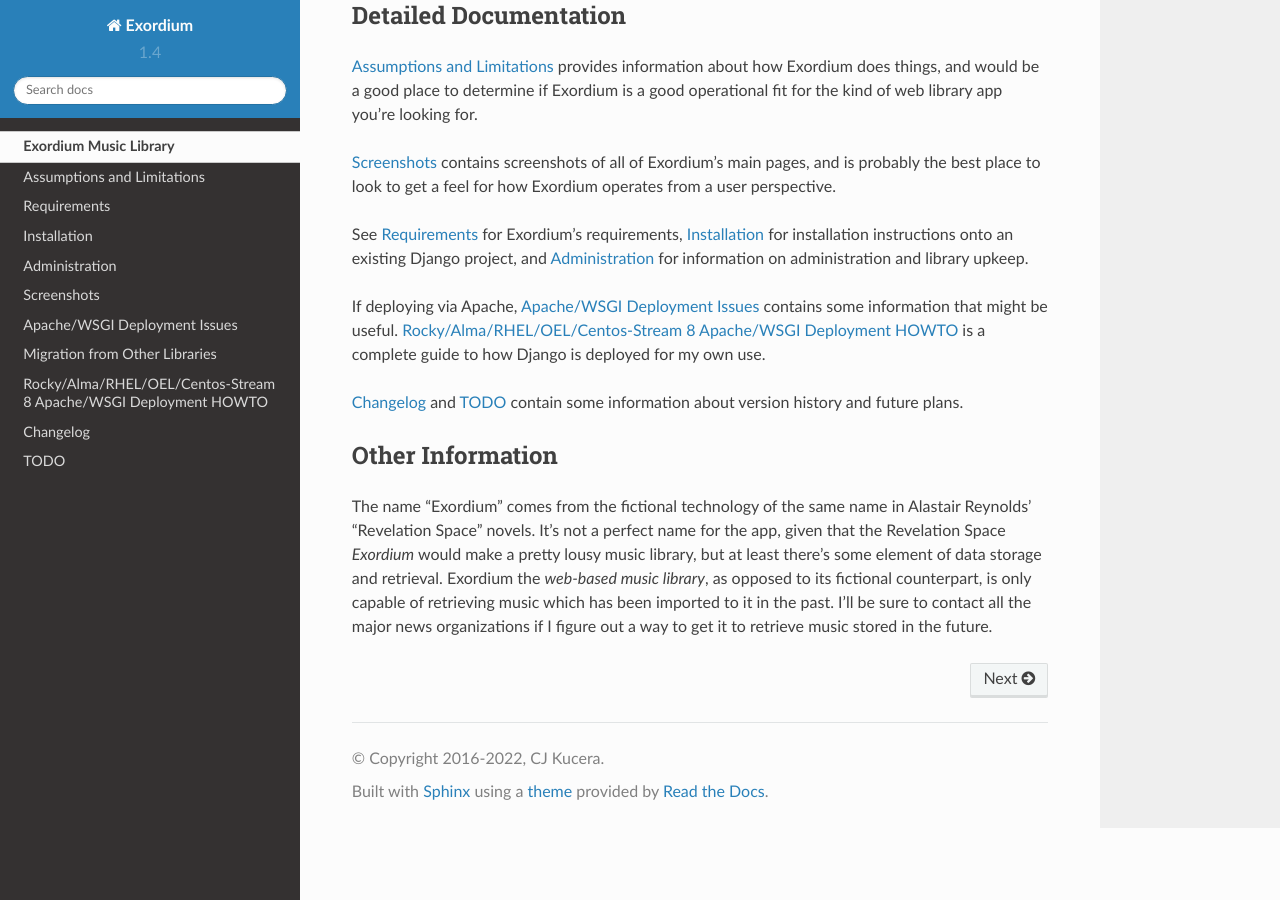
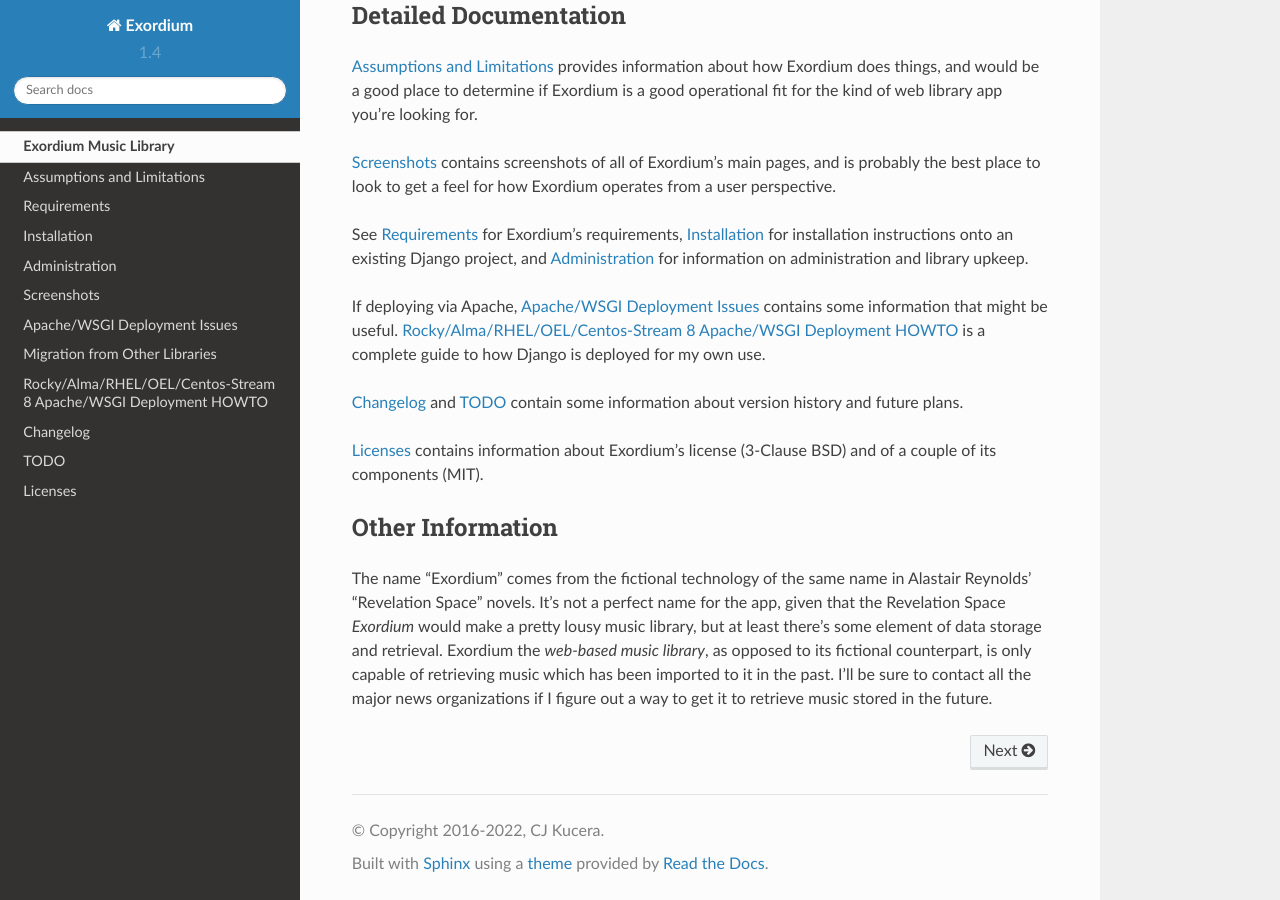
Before and after one commit to apocalyptech/exordium, a Sphinx documentation site: the page built from docs/index.rst, in a window 1280 px wide and 900 px high, scrolled down 1204 px. Built offline with Sphinx 7.4.7 and the Read the Docs theme 2.0.0, drawn with Linux system fonts in a browser that asks for light colours.

Commit message:
Include our License (and 3rd-party licenses) in the docs

```diff
--- a/CHANGELOG.rst
+++ b/CHANGELOG.rst
@@ -44,6 +44,8 @@
 - Prevent jPlayer popup from opening too many popups when
   `Cross Origin Opener Policy <https://developer.mozilla.org/en-US/docs/Web/HTTP/Headers/Cross-Origin-Opener-Policy>`_
   problems are encountered.
+- Added License text to the generated docs.  Not sure why I never included
+  those originally!
 
 1.3.4 (2021-03-25)
 ------------------
--- a/docs/index.rst
+++ b/docs/index.rst
@@ -18,6 +18,7 @@
    apache_deployment_howto
    changelog
    todo
+   license
 
 Exordium Music Library
 ======================
@@ -91,6 +92,9 @@
 :doc:`changelog` and :doc:`todo` contain some information about version
 history and future plans.
 
+:doc:`license` contains information about Exordium's license (3-Clause BSD)
+and of a couple of its components (MIT).
+
 Other Information
 -----------------
 
```
Also changed, not shown: docs/license.rst (added, +22 -0 lines).
